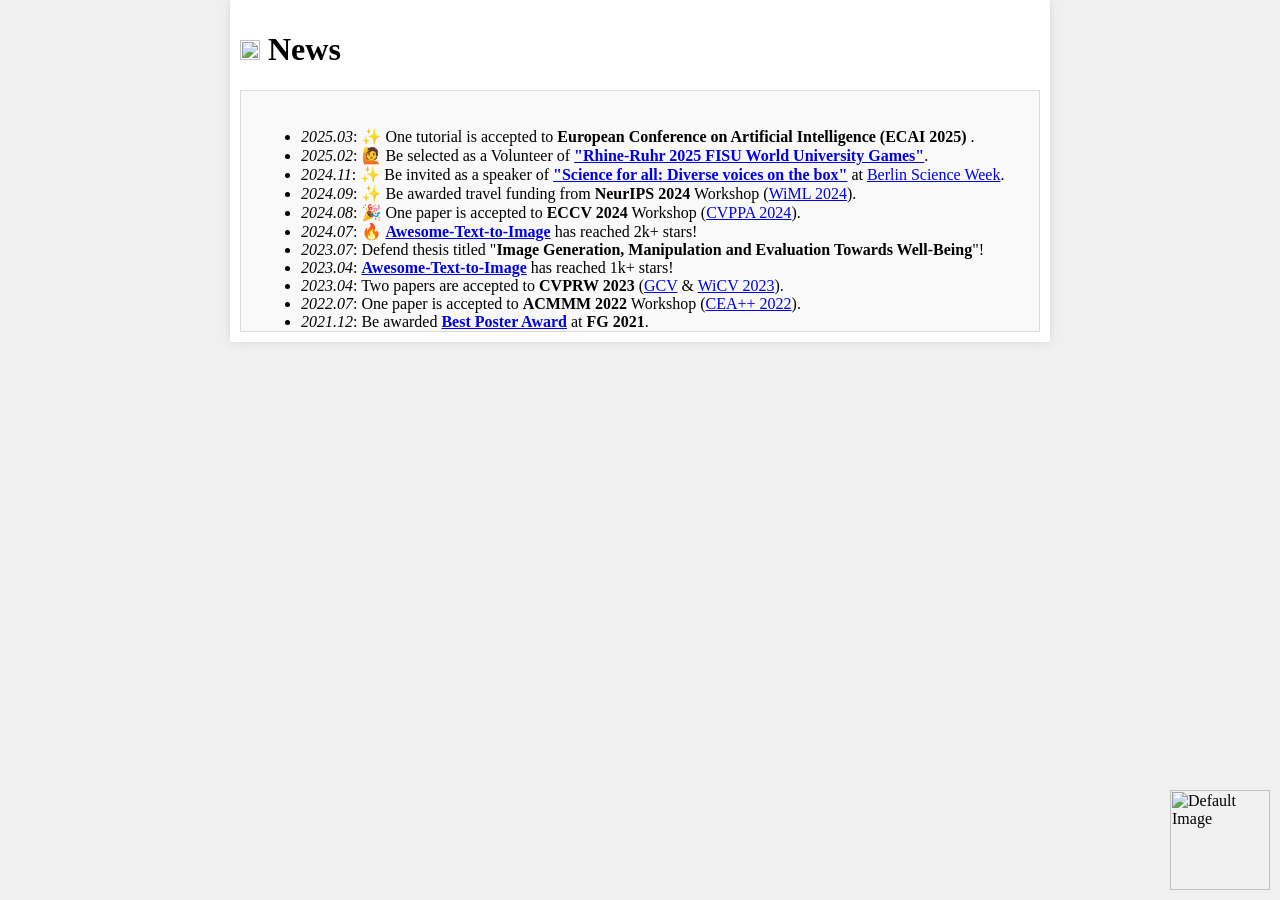
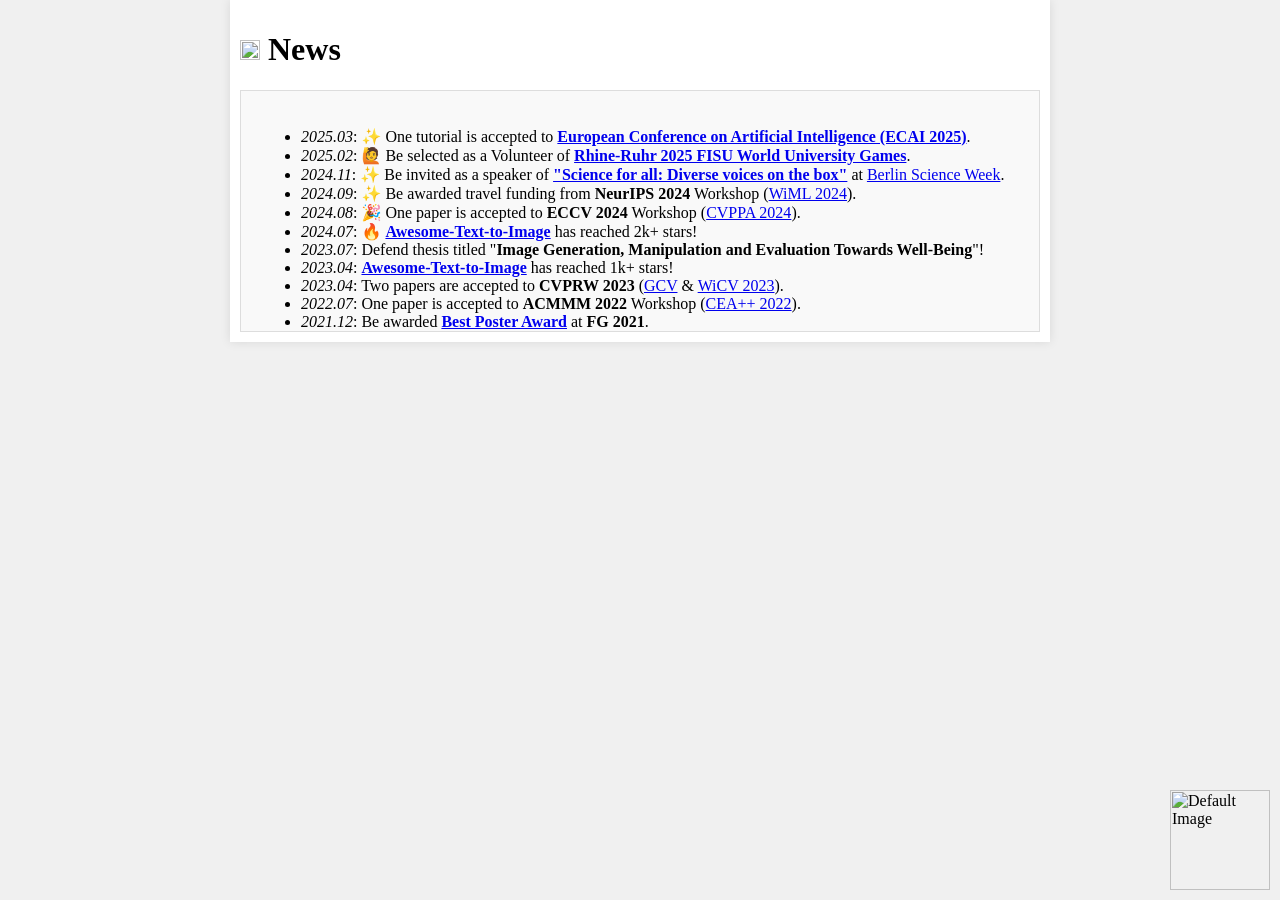
Before and after one commit to ElizaZhou96/ElizaZhou96.github.io, a Jekyll site: the page _pages/NewsPage.html, which Jekyll copies as it is, in a window 1280 px wide. Built offline with Jekyll 4.4.1, drawn with Linux system fonts in a browser that asks for light colours.

Commit message:
Update NewsPage.html

```diff
--- a/_pages/NewsPage.html
+++ b/_pages/NewsPage.html
@@ -62,8 +62,8 @@
         <h1><img src="images/sparks/graduation.png" alt="Decorative Image" width="20" height="20"> News</h1>
         <div class="scrollable">
             <ul>
-	    <li class="has-line-data" data-line-start="15" data-line-end="14"><em>2025.03</em>: ✨ One tutorial is accepted to <strong>European Conference on Artificial Intelligence (ECAI 2025)</strong> <a href="https://ecai2025.org/"></a>.</li>
-	    <li class="has-line-data" data-line-start="14" data-line-end="13"><em>2025.02</em>: 🙋 Be selected as a Volunteer of <a href="https://rhineruhr2025.com/en"><strong>"Rhine-Ruhr 2025 FISU World University Games"</strong></a>.</li>
+	    <li class="has-line-data" data-line-start="15" data-line-end="14"><em>2025.03</em>: ✨ One tutorial is accepted to <a href="https://ecai2025.org/"><strong>European Conference on Artificial Intelligence (ECAI 2025)</strong></a>.</li>
+	    <li class="has-line-data" data-line-start="14" data-line-end="13"><em>2025.02</em>: 🙋 Be selected as a Volunteer of <a href="https://rhineruhr2025.com/en"><strong>Rhine-Ruhr 2025 FISU World University Games</strong></a>.</li>
 	    <li class="has-line-data" data-line-start="13" data-line-end="12"><em>2024.11</em>: ✨ Be invited as a speaker of <a href="https://berlinscienceweek.com/programme/science-all-diverse-voices-box"><strong>"Science for all: Diverse voices on the box"</strong></a> at <a href="https://berlinscienceweek.com/">Berlin Science Week</a>.</li>
 	    <li class="has-line-data" data-line-start="12" data-line-end="11"><em>2024.09</em>: ✨ Be awarded travel funding from <strong>NeurIPS 2024</strong> Workshop (<a href="https://sites.google.com/wimlworkshop.org/wiml-2024/home?authuser=0">WiML 2024</a>).</li>
             <li class="has-line-data" data-line-start="11" data-line-end="10"><em>2024.08</em>: 🎉 One paper is accepted to <strong>ECCV 2024</strong> Workshop (<a href="https://cvppa2024.github.io/">CVPPA 2024</a>).</li>
```
